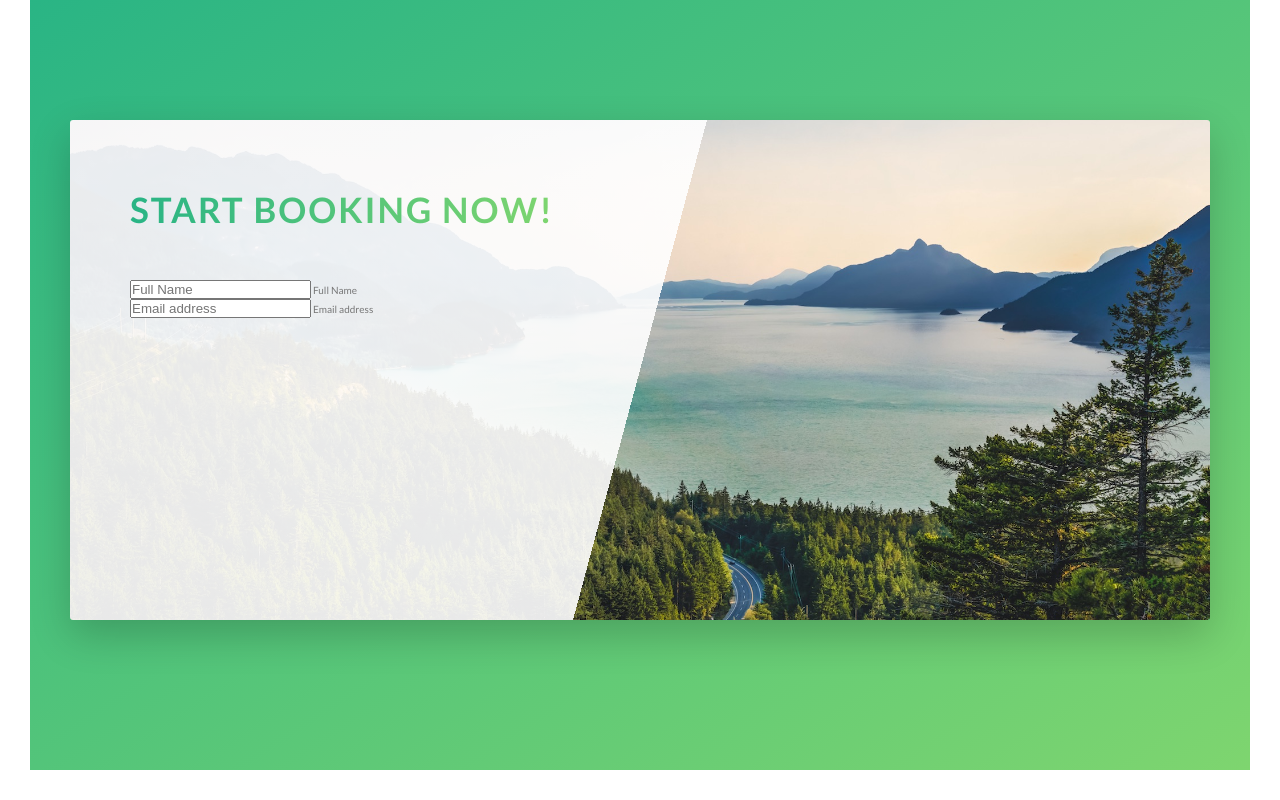
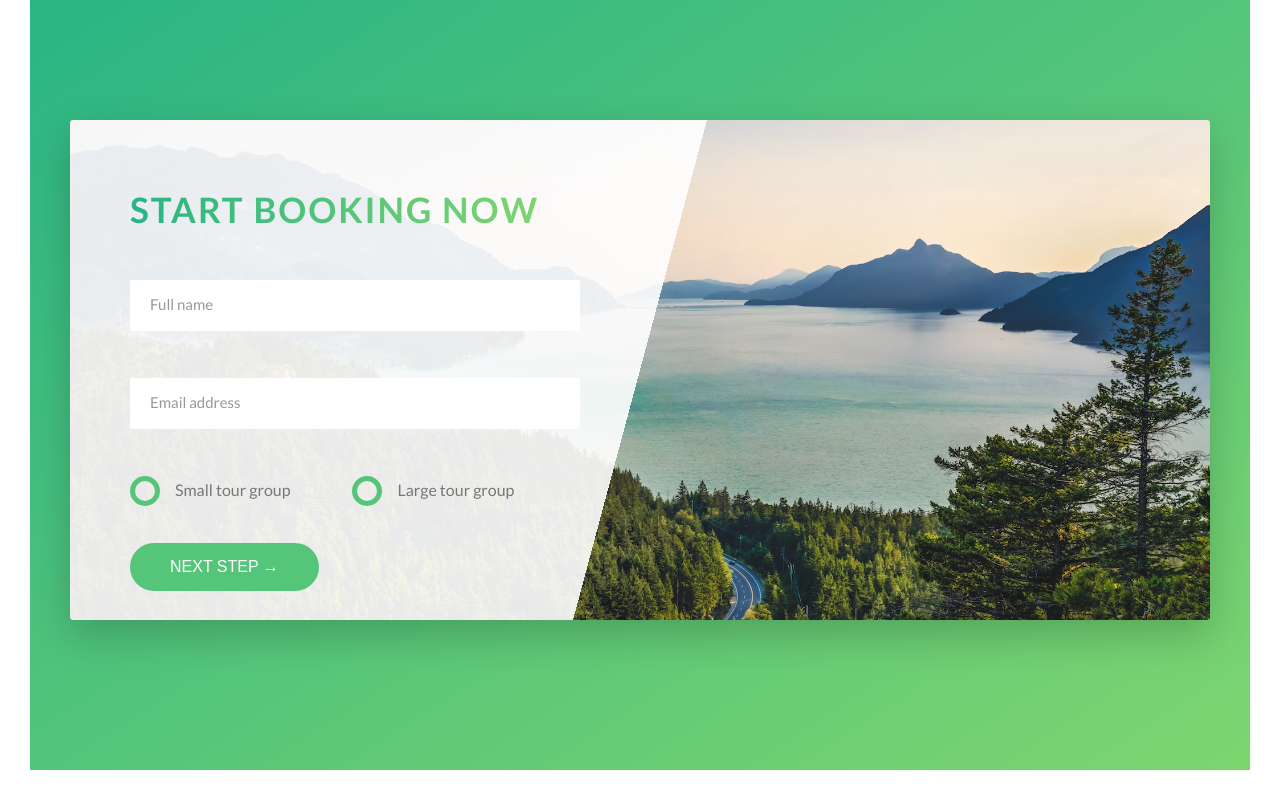
Before and after one commit to maryamsoftdev/travelling-app, a website: page index.html in a window 1280 px wide. Shown: the part 4639-5439 px from the top of the page. Drawn offline with Linux system fonts and the light colour scheme.

Commit message:
completed form section

```diff
--- a/index.html
+++ b/index.html
@@ -276,24 +276,45 @@
                 <form action="#" class="form">
                     <div class="u-margin-bottom-medium">
                         <h2 class="heading-secondary">
-                            start booking now!
+                            Start booking now
                         </h2>
                     </div>
+
                     <div class="form__group">
-                          <input type="text" class="form__input" placeholder="Full Name" id="name" required>
-                          <label for="name" class="form__label">Full Name</label>
-                    </div>
-                    <div class="form__group">
-                          <input type="email" class="form__input" placeholder="Email address" id="email" required>
-                          <label for="email" class="form__label">Email address</label>
+                        <input type="text" class="form__input" placeholder="Full name" id="name" required>
+                        <label for="name" class="form__label">Full name</label>
                     </div>
 
+                    <div class="form__group">
+                        <input type="email" class="form__input" placeholder="Email address" id="email" required>
+                        <label for="email" class="form__label">Email address</label>
+                    </div>
+
+                    <div class="form__group u-margin-bottom-medium">
+                        <div class="form__radio-group">
+                            <input type="radio" class="form__radio-input" id="small" name="size">
+                            <label for="small" class="form__radio-label">
+                                <span class="form__radio-button"></span>
+                                Small tour group
+                            </label>
+                        </div>
+
+                        <div class="form__radio-group">
+                            <input type="radio" class="form__radio-input" id="large" name="size">
+                            <label for="large" class="form__radio-label">
+                                <span class="form__radio-button"></span>
+                                Large tour group
+                            </label>
+                        </div>
+                    </div>
+
+                    <div class="form__group">
+                        <button class="btn btn--green">Next step &rarr;</button>
+                    </div>
                 </form>
             </div>
-
         </div>
     </div>
-
 </section>
 </main>
 
--- a/sass/abstracts/_variables.scss
+++ b/sass/abstracts/_variables.scss
@@ -14,6 +14,8 @@ $color-grey-light-1:#f7f7f7;
 $color-grey-light-2:#eee;
 
 $color-grey-dark: #777;
+$color-grey-dark-2: #999;
+
 $color-white: #ffffff;
 $color-black: #000;
 
--- a/sass/base/_utilities.scss
+++ b/sass/base/_utilities.scss
@@ -1,6 +1,6 @@
-.u-center-text{ text-align: center; }
-.u-margin-bottom-small{margin-bottom: 1.5rem;}
-.u-margin-bottom-medium{margin-bottom: 4rem;}
-.u-margin-bottom-big{margin-bottom: 8rem;}
-.u-margin-top-big{margin-top: 8rem;}
-.u-margin-top-huge{margin-top: 10rem;}
+.u-center-text{ text-align: center !important; }
+.u-margin-bottom-small{margin-bottom: 1.5rem !important;}
+.u-margin-bottom-medium{margin-bottom: 4rem !important ;}
+.u-margin-bottom-big{margin-bottom: 8rem !important;}
+.u-margin-top-big{margin-top: 8rem !important;}
+.u-margin-top-huge{margin-top: 10rem !important;}
--- a/sass/components/_button.scss
+++ b/sass/components/_button.scss
@@ -1,6 +1,6 @@
 .btn {
 
-
+    &,
     &:link,
     &:visited {
         text-transform: uppercase;
@@ -10,7 +10,11 @@
         border-radius: 10rem;
         transition: all .2s;
         position: relative;
-        font-size: 1.6rem;
+        font-size: $default-font-size;
+        //change for <button> element
+        border: none;
+        cursor: pointer;
+
 
 
 
@@ -51,7 +55,9 @@
 
     }
 
-    &:active {
+    &:active,
+    &:focus {
+        outline: none;
         transform: translateY(-1px);
         box-shadow: 0 .5rem 1rem rgba($color-black, .2);
 
--- /dev/null
+++ b/sass/components/_form.scss
@@ -0,0 +1,92 @@
+.form{
+  &__group:not(:last-child){
+    margin-bottom: 2rem;
+
+
+
+  }
+  &__input{
+   font-size: 1.5rem;
+   font-family: inherit;
+   color: inherit;
+   padding: 1.5rem 2rem;
+   border-radius: 2px;
+   background-color: rbga($color-white, .5);
+   border: none;
+   border-bottom: 3px solid transparent;
+   width: 100%;
+   display: block;
+   transition: all .3s;
+
+     &:focus {
+        outline: none;
+        box-shadow: 0 1rem 2rem rbga($color-black, .1);
+        border-bottom: 3px solid $color-primary;
+
+             }
+      &:focus:invalid{
+        border-bottom: 3px solid $color-secondary-dark;
+
+      }
+
+     &::-webkit-input-placeholder {
+        color: $color-grey-dark-2;
+
+                                   }
+                                }
+  &__label{
+  font-size: 1.2rem;
+  font-weight: 700;
+  margin-left: 2rem;
+  margin-top: .7rem;
+  display: block;
+  transition: all .3s;
+  }
+
+  &__input:placeholder-shown + &__label{
+    opacity: 0;
+    visibility: hidden;
+    transform: translateY(-4rem);}
+
+  &__radio-group {
+        width: 49%;
+        display: inline-block;
+    }
+  &__radio-input{
+    display: none;
+  }
+ &__radio-label {
+            font-size: $default-font-size;
+            cursor: pointer;
+            position: relative;
+            padding-left: 4.5rem;
+        }
+        &__radio-button {
+            height: 3rem;
+            width: 3rem;
+            border: 5px solid $color-primary;
+            border-radius: 50%;
+            display: inline-block;
+            position: absolute;
+            left: 0;
+            top: -.4rem;
+
+            &::after {
+                content: "";
+                display: block;
+                height: 1.3rem;
+                width: 1.3rem;
+                border-radius: 50%;
+                position: absolute;
+                top: 50%;
+                left: 50%;
+                transform: translate(-50%, -50%);
+                background-color: $color-primary;
+                opacity: 0;
+                transition: opacity .2s;
+            }
+        }
+                                &__radio-input:checked~&__radio-label &__radio-button::after {
+                                  opacity: 1;
+                                }
+}
--- a/sass/main.scss
+++ b/sass/main.scss
@@ -12,6 +12,7 @@
 @import"components/card";
 @import"components/composition";
 @import"components/feature-box";
+@import"components/form";
 @import"components/story";
 
 
```
Also changed, not shown: css/style.css.
